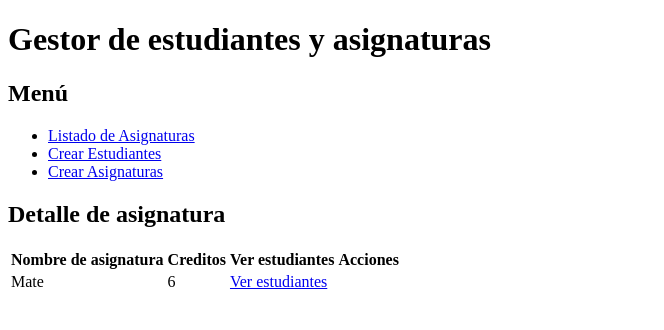
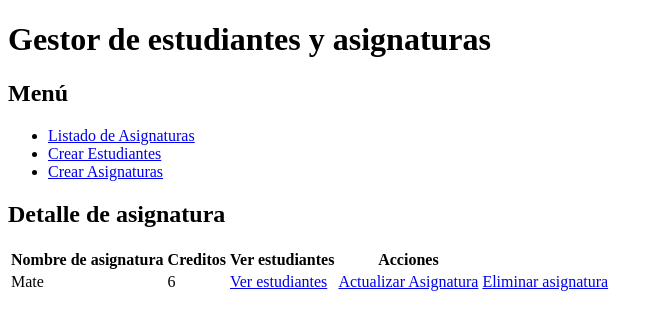
Before and after one commit to garaimg/EjemploExamenGarai, a Django app: page /appinstitutoDjango/asignatura/1 in a window 1280 px wide. Shown: the top 330 px of the page, without its empty margins (0-664 px from the left). Run offline with Django 5.2, Linux system fonts and the light colour scheme; data comes from the database, SQL or seed files in the repository; both versions use the stored data as it was after the commit.

Commit message:
Ejemplo completo de exámen realizado

```diff
--- a/appinstitutoDjango/urls.py
+++ b/appinstitutoDjango/urls.py
@@ -17,7 +17,8 @@ Including another URLconf
 from django.urls import path
 
 from .views import AsignaturasListView, AsignaturaDetailView, EstudiantesListView, EstudianteDetailView, \
-    EstudianteCreateView, AsignaturaCreateView, EstudianteUpdateView
+    EstudianteCreateView, AsignaturaCreateView, EstudianteUpdateView, AsignaturaUpdateView, EstudianteDeleteView, \
+    AsignaturaDeleteView
 
 urlpatterns = [
     path('', AsignaturasListView.as_view(), name='lista_asignaturas'),
@@ -27,4 +28,7 @@ urlpatterns = [
     path('asignatura/create/', AsignaturaCreateView.as_view(), name='crear_asignatura'),
     path('estudiante/create/', EstudianteCreateView.as_view(), name='crear_estudiante'),
     path('estudiante/update/<str:pk>', EstudianteUpdateView.as_view(), name='editar_estudiante'),
+    path('asignatura/update/<int:pk>', AsignaturaUpdateView.as_view(), name='editar_asignatura'),
+    path('estudiante/delete/<str:pk>', EstudianteDeleteView.as_view(), name='eliminar_estudiante'),
+    path('asignatura/delete/<int:pk>', AsignaturaDeleteView.as_view(), name='eliminar_asignatura'),
 ]
--- a/appinstitutoDjango/views.py
+++ b/appinstitutoDjango/views.py
@@ -1,6 +1,7 @@
 from django.shortcuts import render, get_object_or_404, redirect
+from django.urls import reverse_lazy
 from django.views import View
-from django.views.generic import ListView, DetailView, UpdateView
+from django.views.generic import ListView, DetailView, UpdateView, DeleteView
 
 from appinstitutoDjango.forms import EstudianteForm, AsignaturaForm
 from appinstitutoDjango.models import Estudiante, Asignatura
@@ -99,3 +100,40 @@ class EstudianteUpdateView(UpdateView):
         else:
             formulario = EstudianteForm(instance=estudiante)
         return render(request, 'appinstitutoDjango/estudiante_update.html', {'formulario': formulario})
+
+
+class AsignaturaUpdateView(UpdateView):
+    model = Asignatura
+
+    def get(self, request, pk):
+        asignatura = Asignatura.objects.get(id=pk)
+        formulario = AsignaturaForm(instance=asignatura)
+        context = {
+            'formulario': formulario,
+            'asignatura': asignatura
+        }
+        return render(request, 'appinstitutoDjango/asignatura_update.html', context)
+
+    def post(self, request, pk):
+        asignatura = Asignatura.objects.get(id=pk)
+        formulario = AsignaturaForm(request.POST, instance=asignatura)
+        if formulario.is_valid():
+            formulario.save()
+            return redirect('detalle_asignaturas', asignatura.pk)
+        else:
+            formulario = AsignaturaForm(instance=asignatura)
+        return render(request, 'appinstitutoDjango/asignatura_update.html', {'formulario': formulario})
+
+
+class EstudianteDeleteView(DeleteView):
+    model = Estudiante
+    success_url = reverse_lazy('lista_asignaturas')
+    template_name = 'appinstitutoDjango/eliminar_estudiante.html'
+    context_object_name = 'estudiante'
+
+
+class AsignaturaDeleteView(DeleteView):
+    model = Asignatura
+    success_url = reverse_lazy('lista_asignaturas')
+    template_name = 'appinstitutoDjango/eliminar_asignatura.html'
+    context_object_name = 'asignatura'
--- a/templates/appinstitutoDjango/detalle_asignatura.html
+++ b/templates/appinstitutoDjango/detalle_asignatura.html
@@ -14,7 +14,8 @@
                 <td>{{ asignatura.nombre }}</td>
                 <td>{{ asignatura.creditos }}</td>
                 <td><a href="{% url 'lista_estudiantes' asignatura.id %}">Ver estudiantes</a></td>
-                <td></td>
+                <td><a href="{% url 'editar_asignatura' asignatura.pk %}">Actualizar Asignatura</a></td>
+                <td><a href="{% url 'eliminar_asignatura' asignatura.pk %}">Eliminar asignatura</a></td>
             </tr>
         </table>
     {% else %}
--- a/templates/appinstitutoDjango/detalle_estudiante.html
+++ b/templates/appinstitutoDjango/detalle_estudiante.html
@@ -17,6 +17,7 @@
                 <td>{{ estudiante.apellido }}</td>
                 <td>{{ estudiante.edad }}</td>
                 <td><a href="{% url 'editar_estudiante' estudiante.DNI %}">Actualizar estudiante</a></td>
+                <td><a href="{% url 'eliminar_estudiante' estudiante.DNI %}">Eliminar estudiante</a></td>
             </tr>
         </table>
         {% if asignaturas %}
--- a/templates/appinstitutoDjango/estudiante_update.html
+++ b/templates/appinstitutoDjango/estudiante_update.html
@@ -1,4 +1,5 @@
 {% extends 'base.html' %}
+{% block titulo %}Actualizar Estudiante{% endblock %}
 {% block contenido %}
     <h2>Editar Estudiante</h2>
     <form action="{% url 'editar_estudiante' estudiante.DNI %}" method="post">
```
Also changed, not shown: templates/appinstitutoDjango/asignatura_update.html (added, +11 -0 lines), templates/appinstitutoDjango/eliminar_asignatura.html (added, +10 -0 lines), templates/appinstitutoDjango/eliminar_estudiante.html (added, +10 -0 lines), db.sqlite3.
